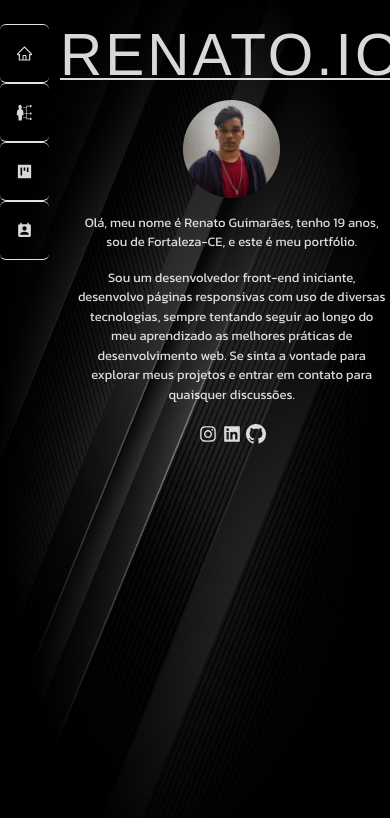
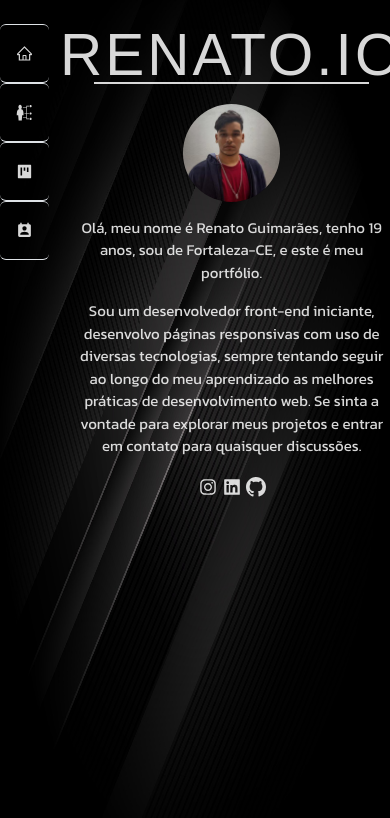
Before and after one commit to RenatoGuii/portfolio1, a React (Create React App) app: page /home in a window 390 px wide. Shown: the top 818 px of the page. Built offline with nearby package versions, Linux system fonts and the light colour scheme; a web font is replaced by a local one.

Commit message:
ajustes home mobile

```diff
--- a/src/styles/sass/Main.css
+++ b/src/styles/sass/Main.css
@@ -1,6 +1,6 @@
 /* Mobile */
 @import url("https://fonts.googleapis.com/css2?family=Kanit:ital,wght@0,100;0,200;0,300;0,400;0,500;0,600;0,700;1,600&family=Sofia+Sans+Condensed:wght@100;300;500&display=swap");
-@media (max-width: 439px) {
+@media (max-width: 351px) {
   .titleCard {
     width: 100% !important;
   }
@@ -16,7 +16,7 @@
     width: 30vw !important;
   }
   .content .textHome {
-    font-size: 4vw;
+    font-size: 4.5vw;
   }
 }
 @media (min-width: 351px) {
@@ -27,14 +27,14 @@
     font-size: 15vw !important;
   }
   .titleCard .borderBottonTitle {
-    margin-top: -20px !important;
+    margin-top: -16px !important;
   }
   .formatImage {
     height: 25vw !important;
     width: 25vw !important;
   }
   .content .textHome {
-    font-size: 13px;
+    font-size: 15px;
   }
 }
 /* SM */
@@ -162,7 +162,7 @@
   background-color: rgba(255, 255, 255, 0.848);
   height: 2px;
   margin: -25px auto 20px auto;
-  width: 100%;
+  width: 80%;
 }
 
 .formatImage {
--- a/src/styles/sass/abstracts/breakpoints.scss
+++ b/src/styles/sass/abstracts/breakpoints.scss
@@ -1,5 +1,5 @@
 /* Mobile */
-@media (max-width: 439px) {
+@media (max-width: 351px) {
 
 
     .titleCard {
@@ -22,7 +22,7 @@
 
     .content {
         .textHome {
-            font-size: 4vw;
+            font-size: 4.5vw;
         }
     }
 }
@@ -37,7 +37,7 @@
         }
 
         .borderBottonTitle {
-            margin-top: -20px !important;
+            margin-top: -16px !important;
         }
     }
 
@@ -48,7 +48,7 @@
 
     .content {
         .textHome {
-            font-size: 13px;
+            font-size: 15px;
         }
     }
 
--- a/src/styles/sass/pages/Home.scss
+++ b/src/styles/sass/pages/Home.scss
@@ -27,7 +27,7 @@
             background-color: $colorText;
             height: 2px;
             margin: -25px auto 20px auto;
-            width: 100%;
+            width: 80%;
         }
 
     }
```
